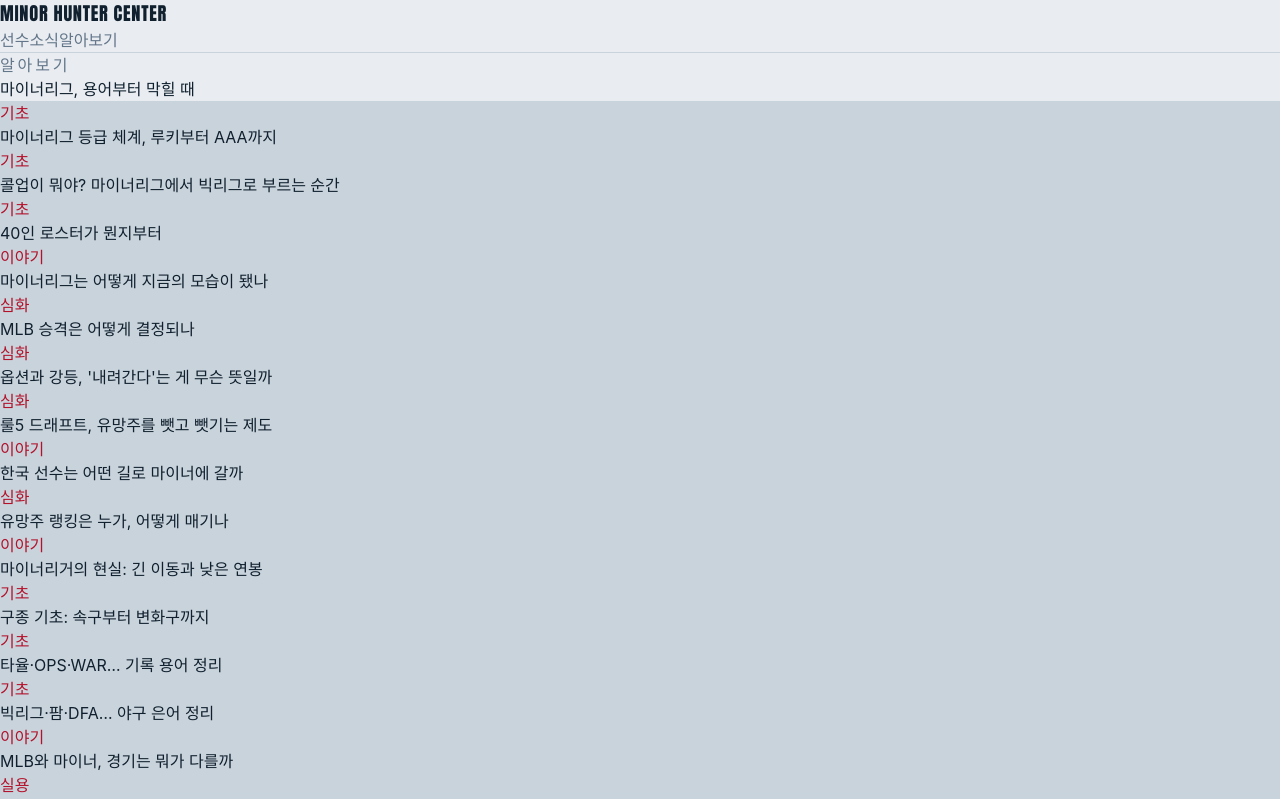
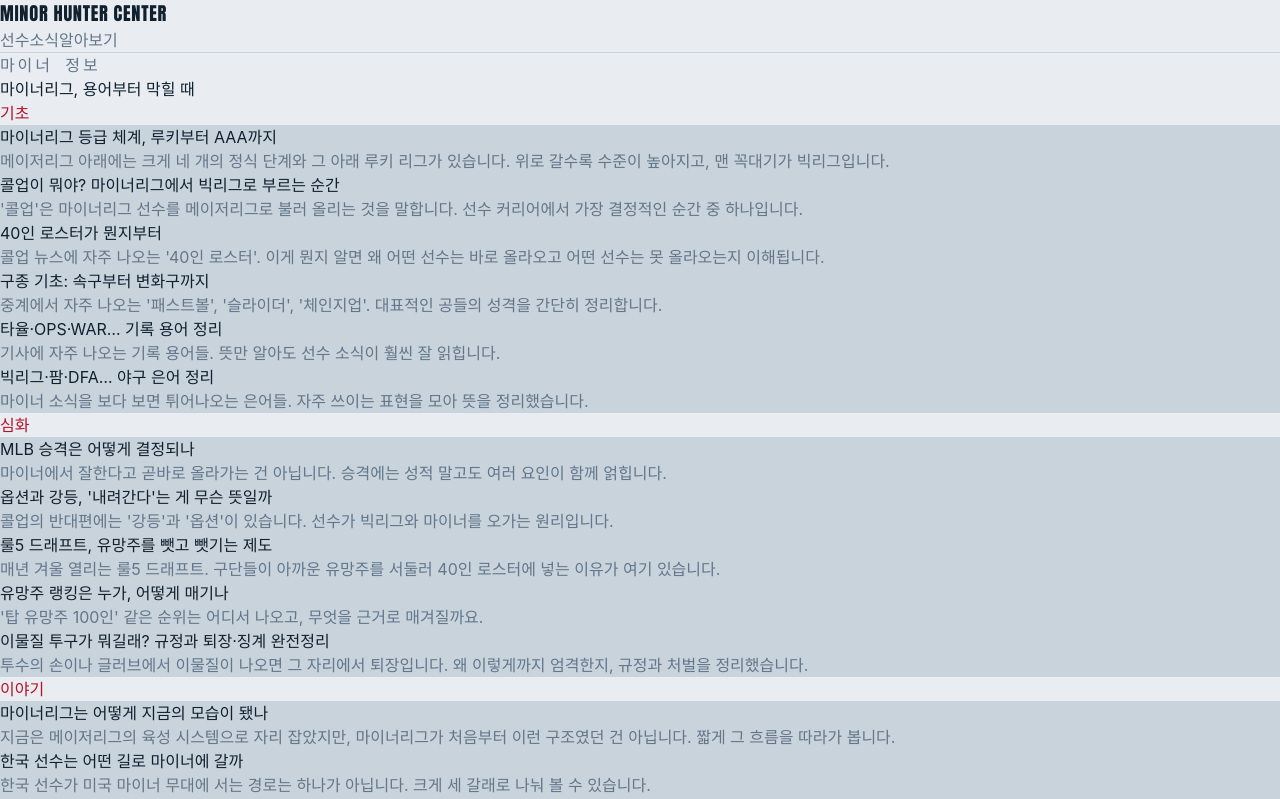
Before and after one commit to uli42852-commits/minorhunter, a Next.js app: page /guides in a window 1280 px wide. Shown: the top 799 px of the page. Built offline with nearby package versions, Linux system fonts and the light colour scheme; a web font is replaced by a local one.

Commit message:
Update page.jsx

```diff
--- a/app/guides/page.jsx
+++ b/app/guides/page.jsx
@@ -4,6 +4,8 @@
 function Eyebrow({ children }) {
   return <div className="text-xs uppercase mb-3" style={{ fontFamily: F.data, color: C.slate, letterSpacing: "0.18em" }}>{children}</div>;
 }
+
+const TAG_ORDER = ["기초", "심화", "이야기", "실용"];
 
 export default function GuidesIndex() {
   return (
@@ -15,16 +17,25 @@
         </nav>
       </header>
       <main className="max-w-5xl mx-auto px-5 sm:px-10 pt-12 pb-16">
-        <Eyebrow>알아보기</Eyebrow>
-        <h1 className="text-xl mb-6 font-semibold">마이너리그, 용어부터 막힐 때</h1>
-        <div className="grid gap-px sm:grid-cols-2" style={{ background: C.rule }}>
-          {guides.map((g) => (
-            <a key={g.slug} href={`/guides/${g.slug}`} className="block p-5 hover:opacity-70" style={{ background: C.paper }}>
-              <div className="text-xs mb-2" style={{ fontFamily: F.data, color: C.stamp }}>{g.tag}</div>
-              <div className="text-sm">{g.title}</div>
-            </a>
-          ))}
-        </div>
+        <Eyebrow>마이너 정보</Eyebrow>
+        <h1 className="text-xl mb-8 font-semibold">마이너리그, 용어부터 막힐 때</h1>
+        {TAG_ORDER.map((tag) => {
+          const items = guides.filter((g) => g.tag === tag);
+          if (items.length === 0) return null;
+          return (
+            <section key={tag} className="mb-10">
+              <div className="text-sm mb-3 font-semibold" style={{ fontFamily: F.data, color: C.stamp }}>{tag}</div>
+              <div className="grid gap-px sm:grid-cols-2" style={{ background: C.rule }}>
+                {items.map((g) => (
+                  <a key={g.slug} href={`/guides/${g.slug}`} className="block p-5 hover:opacity-70" style={{ background: C.paper }}>
+                    <div className="text-sm mb-1">{g.title}</div>
+                    <div className="text-xs" style={{ color: C.slate }}>{g.lead}</div>
+                  </a>
+                ))}
+              </div>
+            </section>
+          );
+        })}
       </main>
       <footer className="px-5 sm:px-10 py-8 text-xs" style={{ borderTop: `1px solid ${C.rule}`, color: C.slate }}>
         <div className="max-w-5xl mx-auto"><p className="mb-1">기록은 각 리그 공식 자료를 참고해 직접 정리한 것입니다.</p><p style={{ fontFamily: F.data }}>minorhuntercenter.com</p></div>
```
